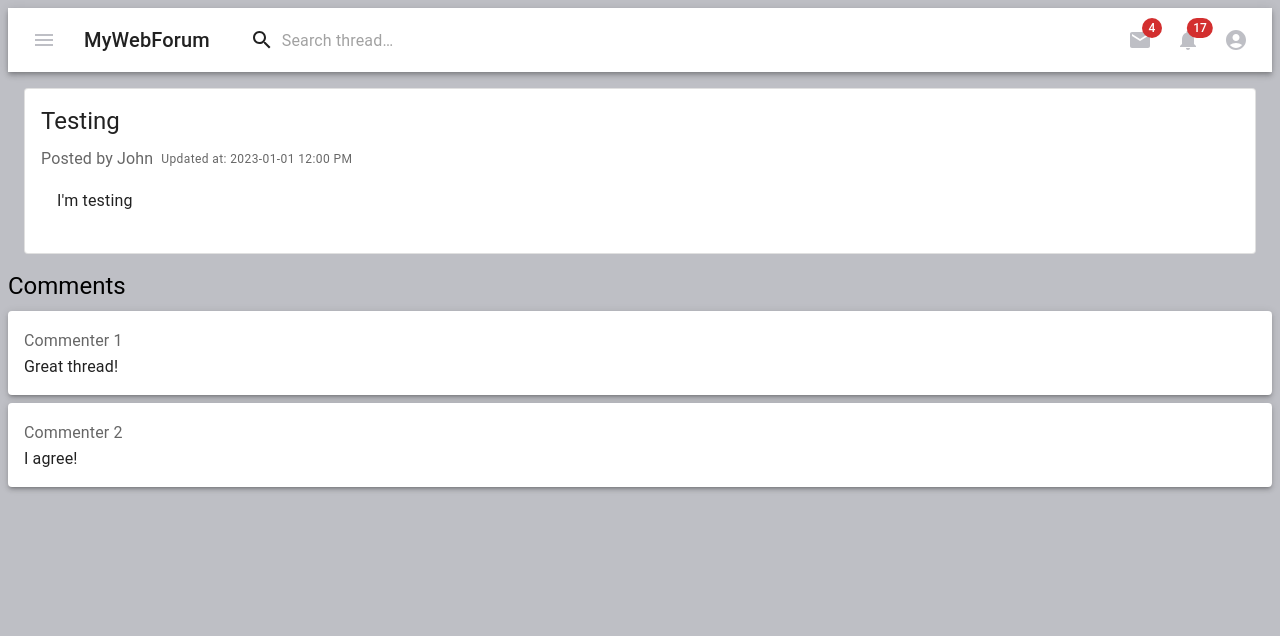
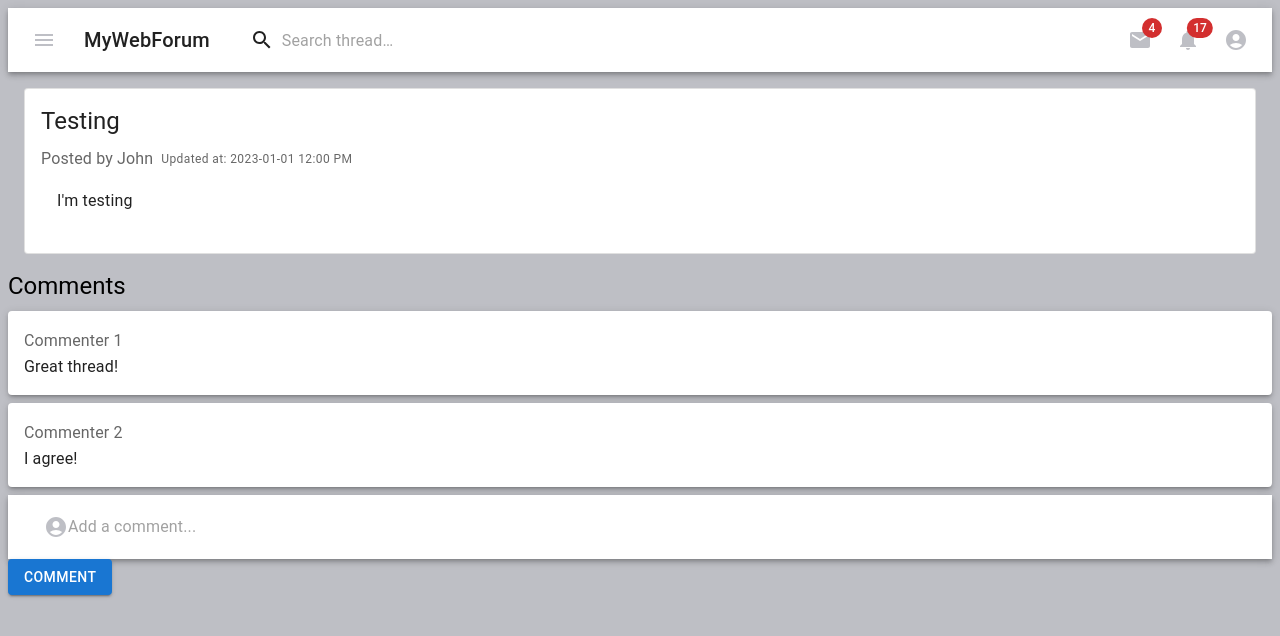
Before and after one commit to DiligentPenguinn/CVWOAssignmentFrontend, a React (Create React App) app: page /thread/1 in a window 1280 px wide. Shown: the top 636 px of the page. Built offline with nearby package versions, Linux system fonts and the light colour scheme.

Commit message:
Add comment input

```diff
--- a/src/components/Comment.tsx
+++ b/src/components/Comment.tsx
@@ -15,3 +15,5 @@
 };
 
 export default Comment;
+
+// Each comment should contain other comments that reply to it
--- /dev/null
+++ b/src/components/CommentInput.tsx
@@ -0,0 +1,32 @@
+import React from 'react';
+import { Typography, Paper, Button, Card, CardContent, Box } from '@mui/material';
+import { CommentProps } from '../models/CommentProps';
+import UserInput from './input/UserInput';
+
+
+const CommentInput: React.FC = () => {
+  const handleChange = (event: React.ChangeEvent<HTMLInputElement>) => {
+    console.log(event.target.value);
+  };
+
+  const handleClick = (event: React.MouseEvent<HTMLDivElement>) => {
+    console.log('clicked!');
+  };
+  return (
+    <>
+      <Box>
+        <UserInput
+          placeholder='Add a comment...'
+          onChange={handleChange}
+          onClick={handleClick}/>
+        <Button variant="contained" color="primary">
+          Comment
+        </Button>
+      </Box>
+    </>
+  );
+};
+
+export default CommentInput;
+// Should divide the user input to smaller components: UserIcon, Input (maybe just TextField), Button
+// Toggle disable/enable of the button according to the comment content state: content !== '' => enable
--- a/src/components/CreateThread.tsx
+++ b/src/components/CreateThread.tsx
@@ -4,11 +4,11 @@
 
 const CreateThread: React.FC = () => {
   const navigate = useNavigate();
-  const handleOnChange = (event: React.ChangeEvent<HTMLInputElement>) => {
+  const handleChange = (event: React.ChangeEvent<HTMLInputElement>) => {
     console.log(event.target.value);
   };
 
-  const handleOnClick = (event: React.MouseEvent<HTMLDivElement>) => {
+  const handleClick = (event: React.MouseEvent<HTMLDivElement>) => {
     console.log('clicked!');
     navigate('/create');
   };
@@ -16,8 +16,8 @@
     <>
       <UserInput
         placeholder='Create a new thread ...'
-        onClick={handleOnClick}
-        onChange={handleOnChange}/>
+        onClick={handleClick}
+        onChange={handleChange}/>
     </>
   );
 };
--- a/src/components/SingleThread.tsx
+++ b/src/components/SingleThread.tsx
@@ -4,7 +4,7 @@
 import Comment from './Comment'; // Import the Comment component
 import { ThreadProps } from '../models/ThreadProps';
 import { Typography } from '@mui/material';
-import { CommentProps } from '../models/CommentProps';
+import CommentInput from './CommentInput';
 
 const SingleThread: React.FC = () => {
   const { threadId } = useParams<{ threadId: string }>();
@@ -49,7 +49,7 @@
           <Comment key={index} {...comment} />
         ))}
       </div>
-      {/* Add your comment input or form here */}
+      <CommentInput/>
     </div>
   );
 };
--- a/src/components/CreateThreadForm.tsx
+++ b/src/components/ThreadInput.tsx
@@ -2,12 +2,12 @@
 import { Card, CardContent, TextField, Button, Typography, Box } from '@mui/material';
 import { useNavigate } from 'react-router-dom';
 
-const CreateThreadForm: React.FC = () => {
+const ThreadInput: React.FC = () => {
   const [title, setTitle] = useState('');
   const [body, setBody] = useState('');
   const navigate = useNavigate();
 
-  const handleOnClick = (event: React.MouseEvent<HTMLButtonElement>) => {
+  const handleClick = (event: React.MouseEvent<HTMLButtonElement>) => {
     console.log('clicked!');
     navigate('/');
   };
@@ -59,7 +59,7 @@
             <Button type="submit" variant="contained" color="primary">
               Submit
             </Button>
-            <Button variant="contained" color="secondary" sx={{marginLeft: 2}} onClick={handleOnClick}>
+            <Button variant="contained" color="secondary" sx={{marginLeft: 2}} onClick={handleClick}>
               Cancel
             </Button>
           </Box>
@@ -70,4 +70,4 @@
   );
 };
 
-export default CreateThreadForm;
+export default ThreadInput;
--- a/src/index.tsx
+++ b/src/index.tsx
@@ -6,7 +6,7 @@
 import Home from './components/Home';
 import SingleThread from './components/SingleThread';
 import './index.css';
-import CreateThreadForm from './components/CreateThreadForm';
+import ThreadInput from './components/ThreadInput';
 
 
 const router = createBrowserRouter([
@@ -22,7 +22,7 @@
       },
       {
         path: "/create",
-        element: <CreateThreadForm/>
+        element: <ThreadInput/>
       }
     ]
   }
--- a/src/models/CommentProps.tsx
+++ b/src/models/CommentProps.tsx
@@ -1,4 +1,5 @@
 export interface CommentProps {
   author: string;
   content: string;
+  replies?: CommentProps[];
 }
```
